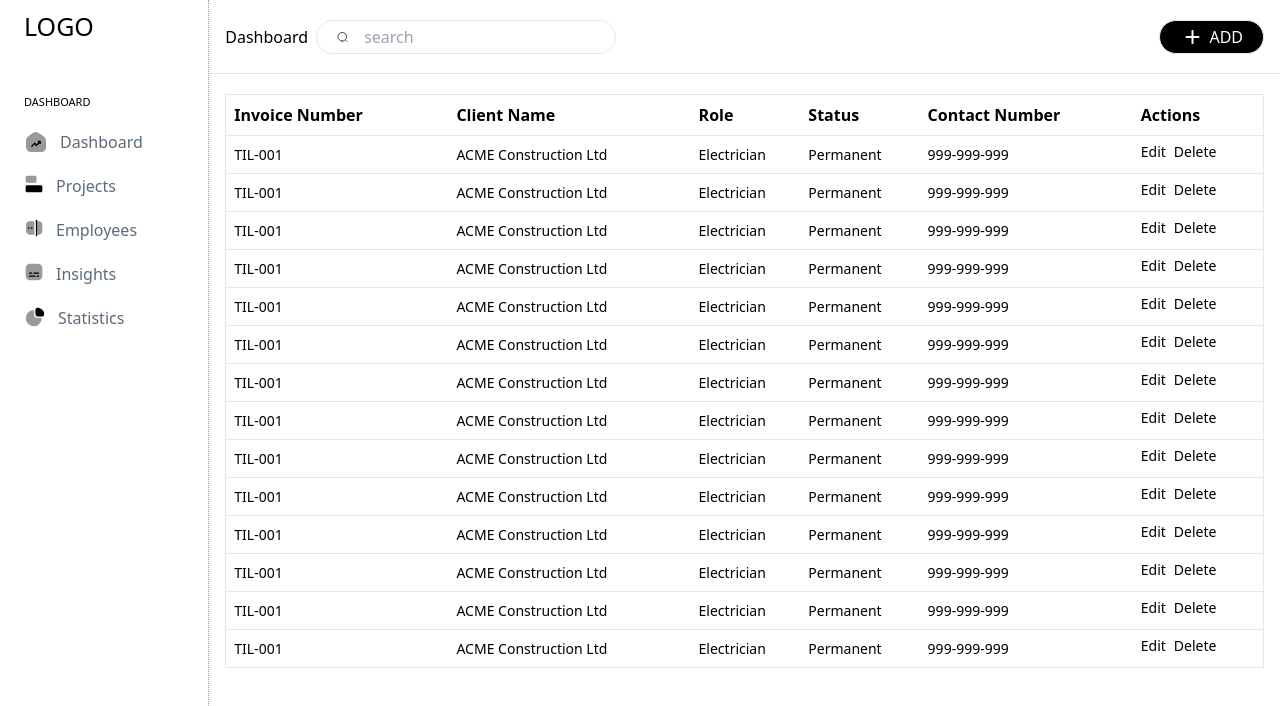
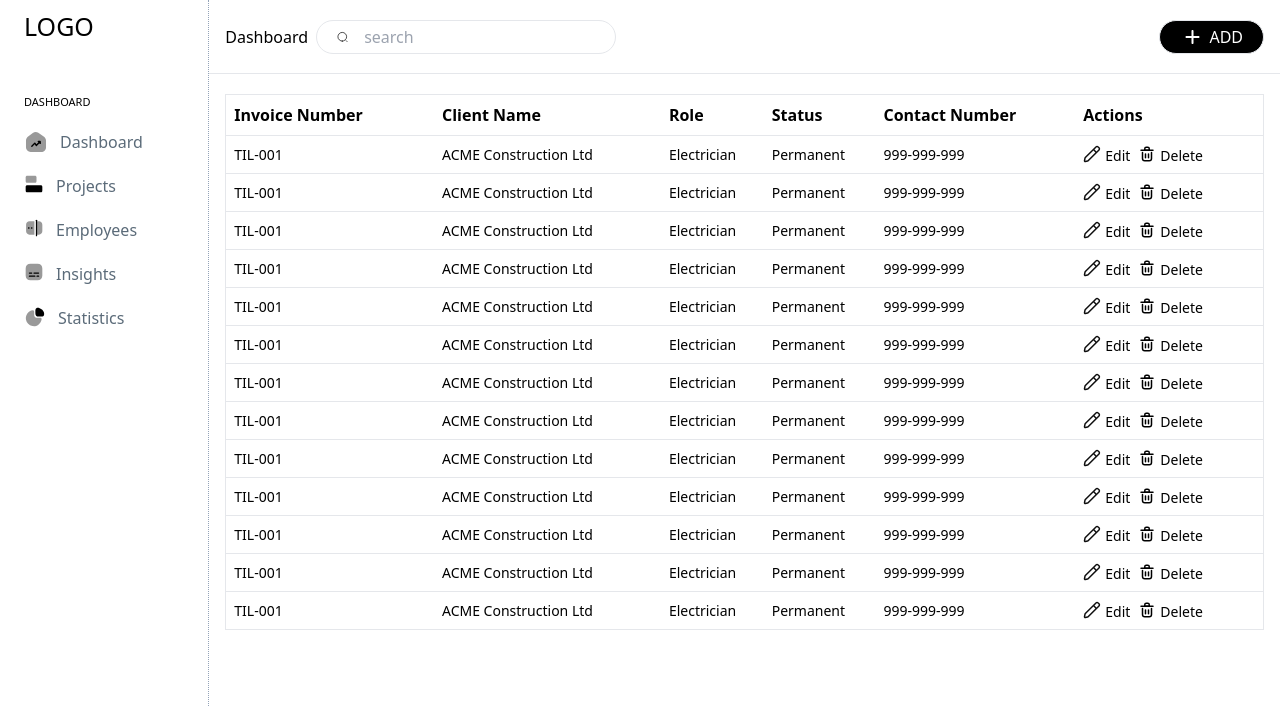
Before and after one commit to harish-bhati/admin-boiler-template, a React (Create React App) app: page /Invoice in a window 1280 px wide. Shown: the top 706 px of the page. Built offline with nearby package versions, Linux system fonts and the light colour scheme.

Commit message:
edit and delete icon added

```diff
--- /dev/null
+++ b/src/assets/icons/DeleteIcon.tsx
@@ -0,0 +1,27 @@
+import React from 'react';
+import { IconsProps } from './Icons';
+
+export const DeleteIcon = ({
+  className,
+  fill,
+  width,
+  height,
+  viewBox,
+}: IconsProps) => {
+  return (
+    <svg
+      xmlns="http://www.w3.org/2000/svg"
+      className={className}
+      viewBox={viewBox ? viewBox : '0 0 24 24'}
+      width={width ? width : '18'}
+      height={height ? height : '18'}
+      fill={fill ? fill : 'none'}
+    >
+<path d="M10 12V17" stroke="#000000" strokeWidth="2" strokeLinecap="round" strokeLinejoin="round"/>
+<path d="M14 12V17" stroke="#000000" strokeWidth="2" strokeLinecap="round" strokeLinejoin="round"/>
+<path d="M4 7H20" stroke="#000000" strokeWidth="2" strokeLinecap="round" strokeLinejoin="round"/>
+<path d="M6 10V18C6 19.6569 7.34315 21 9 21H15C16.6569 21 18 19.6569 18 18V10" stroke="#000000" strokeWidth="2" strokeLinecap="round" strokeLinejoin="round"/>
+<path d="M9 5C9 3.89543 9.89543 3 11 3H13C14.1046 3 15 3.89543 15 5V7H9V5Z" stroke="#000000" strokeWidth="2" strokeLinecap="round" strokeLinejoin="round"/>
+    </svg>
+  );
+};
--- /dev/null
+++ b/src/assets/icons/EditIcon.tsx
@@ -0,0 +1,23 @@
+import React from 'react';
+import { IconsProps } from './Icons';
+
+export const EditIcon = ({
+  className,
+  fill,
+  width,
+  height,
+  viewBox,
+}: IconsProps) => {
+  return (
+    <svg
+      xmlns="http://www.w3.org/2000/svg"
+      className={className}
+      viewBox={viewBox ? viewBox : '0 0 24 24'}
+      width={width ? width : '18'}
+      height={height ? height : '18'}
+      fill={fill ? fill : 'none'}
+    >
+        <path xmlns="http://www.w3.org/2000/svg" fillRule="evenodd" clipRule="evenodd" d="M20.8477 1.87868C19.6761 0.707109 17.7766 0.707105 16.605 1.87868L2.44744 16.0363C2.02864 16.4551 1.74317 16.9885 1.62702 17.5692L1.03995 20.5046C0.760062 21.904 1.9939 23.1379 3.39334 22.858L6.32868 22.2709C6.90945 22.1548 7.44285 21.8693 7.86165 21.4505L22.0192 7.29289C23.1908 6.12132 23.1908 4.22183 22.0192 3.05025L20.8477 1.87868ZM18.0192 3.29289C18.4098 2.90237 19.0429 2.90237 19.4335 3.29289L20.605 4.46447C20.9956 4.85499 20.9956 5.48815 20.605 5.87868L17.9334 8.55027L15.3477 5.96448L18.0192 3.29289ZM13.9334 7.3787L3.86165 17.4505C3.72205 17.5901 3.6269 17.7679 3.58818 17.9615L3.00111 20.8968L5.93645 20.3097C6.13004 20.271 6.30784 20.1759 6.44744 20.0363L16.5192 9.96448L13.9334 7.3787Z" fill="#0F0F0F"/>
+    </svg>
+  );
+};
--- a/src/assets/icons/index.ts
+++ b/src/assets/icons/index.ts
@@ -5,3 +5,5 @@ export * from './TableIcon';
 export * from './StatisticsIcon';
 export * from './SearchIcon';
 export * from './PlusIcon';
+export * from './EditIcon';
+export * from './DeleteIcon';
--- a/src/components/InvoiceTable.tsx
+++ b/src/components/InvoiceTable.tsx
@@ -1,4 +1,5 @@
 import React from "react";
+import { DeleteIcon, EditIcon } from "../assets/icons";
 
 
 const InvoiceTable = () => {
@@ -22,9 +23,9 @@ const InvoiceTable = () => {
                 <td>Electrician</td>
                 <td>Permanent</td>
                 <td>999-999-999</td>
-                <td className="list-none flex gap-2 justify-start align-middle mt-1">
-                    <li><a href="">Edit</a></li>
-                    <li><a href="">Delete</a></li>
+                <td className="list-none flex gap-2 justify-start align-middle mt-2">
+                    <li><a className="flex gap-1" href=""><span><EditIcon/></span>Edit</a></li>
+                    <li><a className="flex gap-1" href=""><span><DeleteIcon/></span>Delete</a></li>
                 </td>
         </tr>
         <tr className="text-left border-b text-[14px]">
@@ -33,9 +34,9 @@ const InvoiceTable = () => {
                 <td>Electrician</td>
                 <td>Permanent</td>
                 <td>999-999-999</td>
-                <td className="list-none flex gap-2 justify-start align-middle mt-1">
-                    <li><a href="">Edit</a></li>
-                    <li><a href="">Delete</a></li>
+                <td className="list-none flex gap-2 justify-start align-middle mt-2">
+                    <li><a className="flex gap-1" href=""><span><EditIcon/></span>Edit</a></li>
+                    <li><a className="flex gap-1" href=""><span><DeleteIcon/></span>Delete</a></li>
                 </td>
         </tr>
         <tr className="text-left border-b text-[14px]">
@@ -44,9 +45,9 @@ const InvoiceTable = () => {
                 <td>Electrician</td>
                 <td>Permanent</td>
                 <td>999-999-999</td>
-                <td className="list-none flex gap-2 justify-start align-middle mt-1">
-                    <li><a href="">Edit</a></li>
-                    <li><a href="">Delete</a></li>
+                <td className="list-none flex gap-2 justify-start align-middle mt-2">
+                    <li><a className="flex gap-1" href=""><span><EditIcon/></span>Edit</a></li>
+                    <li><a className="flex gap-1" href=""><span><DeleteIcon/></span>Delete</a></li>
                 </td>
         </tr>
         <tr className="text-left border-b text-[14px]">
@@ -55,9 +56,9 @@ const InvoiceTable = () => {
                 <td>Electrician</td>
                 <td>Permanent</td>
                 <td>999-999-999</td>
-                <td className="list-none flex gap-2 justify-start align-middle mt-1">
-                    <li><a href="">Edit</a></li>
-                    <li><a href="">Delete</a></li>
+                <td className="list-none flex gap-2 justify-start align-middle mt-2">
+                    <li><a className="flex gap-1" href=""><span><EditIcon/></span>Edit</a></li>
+                    <li><a className="flex gap-1" href=""><span><DeleteIcon/></span>Delete</a></li>
                 </td>
         </tr>
         <tr className="text-left border-b text-[14px]">
@@ -66,9 +67,9 @@ const InvoiceTable = () => {
                 <td>Electrician</td>
                 <td>Permanent</td>
                 <td>999-999-999</td>
-                <td className="list-none flex gap-2 justify-start align-middle mt-1">
-                    <li><a href="">Edit</a></li>
-                    <li><a href="">Delete</a></li>
+                <td className="list-none flex gap-2 justify-start align-middle mt-2">
+                    <li><a className="flex gap-1" href=""><span><EditIcon/></span>Edit</a></li>
+                    <li><a className="flex gap-1" href=""><span><DeleteIcon/></span>Delete</a></li>
                 </td>
         </tr>
         <tr className="text-left border-b text-[14px]">
@@ -77,9 +78,9 @@ const InvoiceTable = () => {
                 <td>Electrician</td>
                 <td>Permanent</td>
                 <td>999-999-999</td>
-                <td className="list-none flex gap-2 justify-start align-middle mt-1">
-                    <li><a href="">Edit</a></li>
-                    <li><a href="">Delete</a></li>
+                <td className="list-none flex gap-2 justify-start align-middle mt-2">
+                    <li><a className="flex gap-1" href=""><span><EditIcon/></span>Edit</a></li>
+                    <li><a className="flex gap-1" href=""><span><DeleteIcon/></span>Delete</a></li>
                 </td>
         </tr>
         <tr className="text-left border-b text-[14px]">
@@ -88,9 +89,9 @@ const InvoiceTable = () => {
                 <td>Electrician</td>
                 <td>Permanent</td>
                 <td>999-999-999</td>
-                <td className="list-none flex gap-2 justify-start align-middle mt-1">
-                    <li><a href="">Edit</a></li>
-                    <li><a href="">Delete</a></li>
+                <td className="list-none flex gap-2 justify-start align-middle mt-2">
+                    <li><a className="flex gap-1" href=""><span><EditIcon/></span>Edit</a></li>
+                    <li><a className="flex gap-1" href=""><span><DeleteIcon/></span>Delete</a></li>
                 </td>
         </tr>
         <tr className="text-left border-b text-[14px]">
@@ -99,9 +100,9 @@ const InvoiceTable = () => {
                 <td>Electrician</td>
                 <td>Permanent</td>
                 <td>999-999-999</td>
-                <td className="list-none flex gap-2 justify-start align-middle mt-1">
-                    <li><a href="">Edit</a></li>
-                    <li><a href="">Delete</a></li>
+                <td className="list-none flex gap-2 justify-start align-middle mt-2">
+                    <li><a className="flex gap-1" href=""><span><EditIcon/></span>Edit</a></li>
+                    <li><a className="flex gap-1" href=""><span><DeleteIcon/></span>Delete</a></li>
                 </td>
         </tr>
         <tr className="text-left border-b text-[14px]">
@@ -110,9 +111,9 @@ const InvoiceTable = () => {
                 <td>Electrician</td>
                 <td>Permanent</td>
                 <td>999-999-999</td>
-                <td className="list-none flex gap-2 justify-start align-middle mt-1">
-                    <li><a href="">Edit</a></li>
-                    <li><a href="">Delete</a></li>
+                <td className="list-none flex gap-2 justify-start align-middle mt-2">
+                    <li><a className="flex gap-1" href=""><span><EditIcon/></span>Edit</a></li>
+                    <li><a className="flex gap-1" href=""><span><DeleteIcon/></span>Delete</a></li>
                 </td>
         </tr>
         <tr className="text-left border-b text-[14px]">
@@ -121,9 +122,9 @@ const InvoiceTable = () => {
                 <td>Electrician</td>
                 <td>Permanent</td>
                 <td>999-999-999</td>
-                <td className="list-none flex gap-2 justify-start align-middle mt-1">
-                    <li><a href="">Edit</a></li>
-                    <li><a href="">Delete</a></li>
+                <td className="list-none flex gap-2 justify-start align-middle mt-2">
+                    <li><a className="flex gap-1" href=""><span><EditIcon/></span>Edit</a></li>
+                    <li><a className="flex gap-1" href=""><span><DeleteIcon/></span>Delete</a></li>
                 </td>
         </tr>
         <tr className="text-left border-b text-[14px]">
@@ -132,9 +133,9 @@ const InvoiceTable = () => {
                 <td>Electrician</td>
                 <td>Permanent</td>
                 <td>999-999-999</td>
-                <td className="list-none flex gap-2 justify-start align-middle mt-1">
-                    <li><a href="">Edit</a></li>
-                    <li><a href="">Delete</a></li>
+                <td className="list-none flex gap-2 justify-start align-middle mt-2">
+                    <li><a className="flex gap-1" href=""><span><EditIcon/></span>Edit</a></li>
+                    <li><a className="flex gap-1" href=""><span><DeleteIcon/></span>Delete</a></li>
                 </td>
         </tr>
         <tr className="text-left border-b text-[14px]">
@@ -143,9 +144,9 @@ const InvoiceTable = () => {
                 <td>Electrician</td>
                 <td>Permanent</td>
                 <td>999-999-999</td>
-                <td className="list-none flex gap-2 justify-start align-middle mt-1">
-                    <li><a href="">Edit</a></li>
-                    <li><a href="">Delete</a></li>
+                <td className="list-none flex gap-2 justify-start align-middle mt-2">
+                    <li><a className="flex gap-1" href=""><span><EditIcon/></span>Edit</a></li>
+                    <li><a className="flex gap-1" href=""><span><DeleteIcon/></span>Delete</a></li>
                 </td>
         </tr>
         <tr className="text-left border-b text-[14px]">
@@ -154,22 +155,13 @@ const InvoiceTable = () => {
                 <td>Electrician</td>
                 <td>Permanent</td>
                 <td>999-999-999</td>
-                <td className="list-none flex gap-2 justify-start align-middle mt-1">
-                    <li><a href="">Edit</a></li>
-                    <li><a href="">Delete</a></li>
+                <td className="list-none flex gap-2 justify-start align-middle mt-2">
+                    <li><a className="flex gap-1" href=""><span><EditIcon/></span>Edit</a></li>
+                    <li><a className="flex gap-1" href=""><span><DeleteIcon/></span>Delete</a></li>
                 </td>
         </tr>
-        <tr className="text-left border-b text-[14px]">
-                <td className="p-2">TIL-001</td>
-                <td>ACME Construction Ltd</td>
-                <td>Electrician</td>
-                <td>Permanent</td>
-                <td>999-999-999</td>
-                <td className="list-none flex gap-2 justify-start align-middle mt-1">
-                    <li><a href="">Edit</a></li>
-                    <li><a href="">Delete</a></li>
-                </td>
-        </tr>
+
+
         </tbody>
     </table>
   </div>
```
